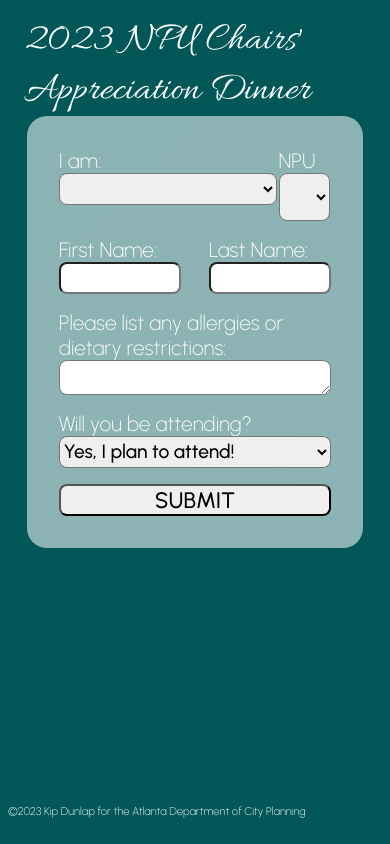
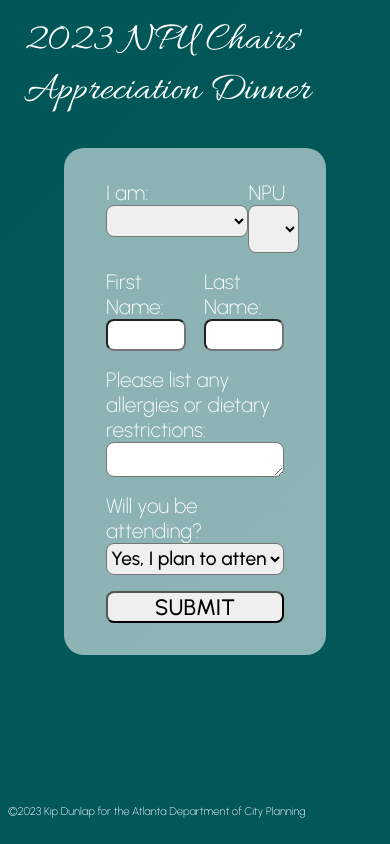
Before and after one commit to UrbaneD0ge/NPU-RSVP, a SvelteKit app: page /RSVP in a window 390 px wide. Built offline with nearby package versions, Linux system fonts and the light colour scheme.

Commit message:
media qry for inbtw sizes

```diff
--- a/src/app.html
+++ b/src/app.html
@@ -94,6 +94,12 @@
 		align-items: center;
 	}
 
+	@media (960px > width > 620px) {
+		.card {
+			width: 90%;
+		}
+	}
+
 	@media (max-width: 620px) {
 		.card {
 			max-width: none;
--- a/src/routes/RSVP/+page.svelte
+++ b/src/routes/RSVP/+page.svelte
@@ -140,18 +140,6 @@
     }
   }
 
-  @media (max-width: 620px) {
-    .card {
-      max-width: none;
-      width: 90%;
-      margin: 0 auto;
-    }
-
-    form {
-      width: 100%;
-    }
-  }
-
   input,
   select {
     margin-bottom: 1rem;
@@ -159,6 +147,7 @@
     font-size: 1.2rem;
     border-radius: 8px;
   }
+
   textarea {
     margin-bottom: 1rem;
     /* height: 2rem; */
```
